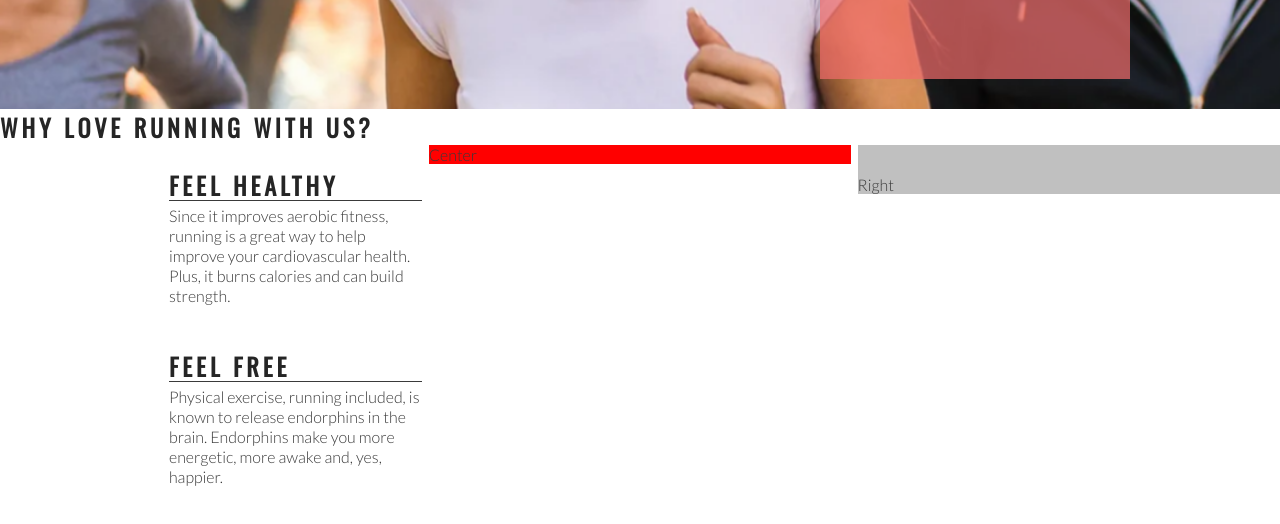
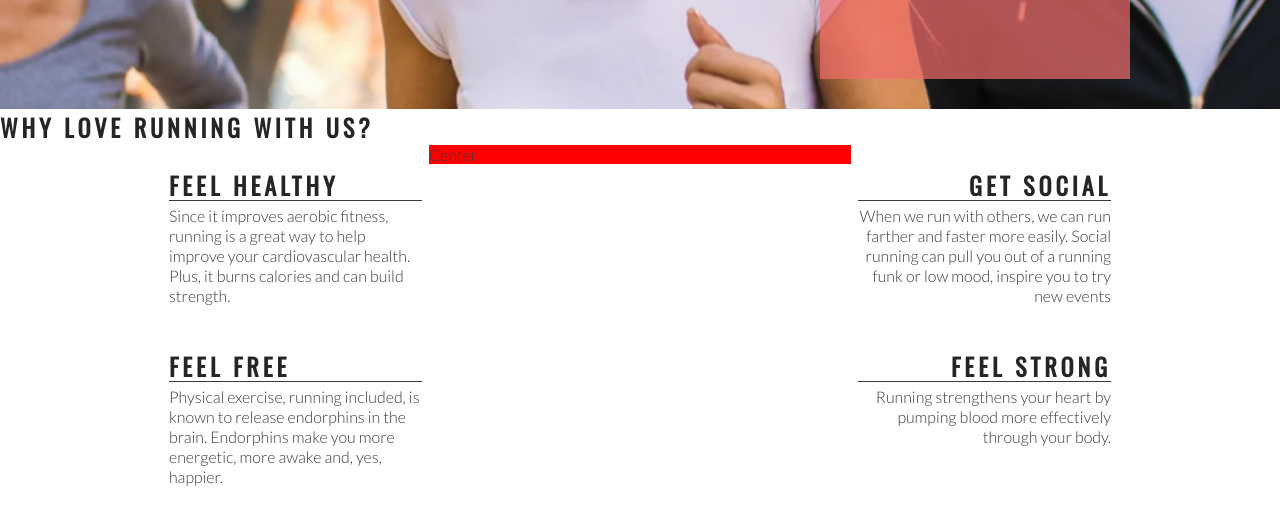
Before and after one commit to bariryan/LaunchingLoveRunning, a plain HTML site: page index.html in a window 1280 px wide. Shown: the part 566-1090 px from the top of the page. Drawn offline with nearby package versions, Linux system fonts and the light colour scheme.

Commit message:
added right about section and content

```diff
--- a/assets/css/style.css
+++ b/assets/css/style.css
@@ -135,7 +135,7 @@ h1, h2 {
     padding-top: 30px;
     width: 33%;
     float: right;
-    background-color:silver;
+
 
 }
 
@@ -159,3 +159,20 @@ hr{
     clear: both;
     margin-bottom: 50px;
 }
+
+.right-about-heading{
+    width: 60%;
+    float: left;
+    line-height: 20px;
+    clear: both;
+    margin-bottom: 50px;
+}
+
+.right-about-heading h2 {
+    text-align: right;
+}
+
+.right-about-heading p {
+    text-align: right;
+
+}
--- a/index.html
+++ b/index.html
@@ -61,7 +61,23 @@
                 </p>
             </div>
         </div>
-        <div id="right-about">Right</div>
+        <div id="right-about">
+            <div class="right-about-heading">
+                <h2>Get Social</h2>
+                <hr>
+                <p>
+                    When we run with others, we can run farther and faster more easily. Social running can pull you out
+                    of a running funk or low mood, inspire you to try new events
+                </p>
+            </div>
+            <div class="right-about-heading">
+                <h2>Feel Strong</h2>
+                <hr>
+                <p>
+                    Running strengthens your heart by pumping blood more effectively through your body.
+                </p>
+            </div>
+        </div>
         <div id="center-about">Center</div>
 
     </section>
```
